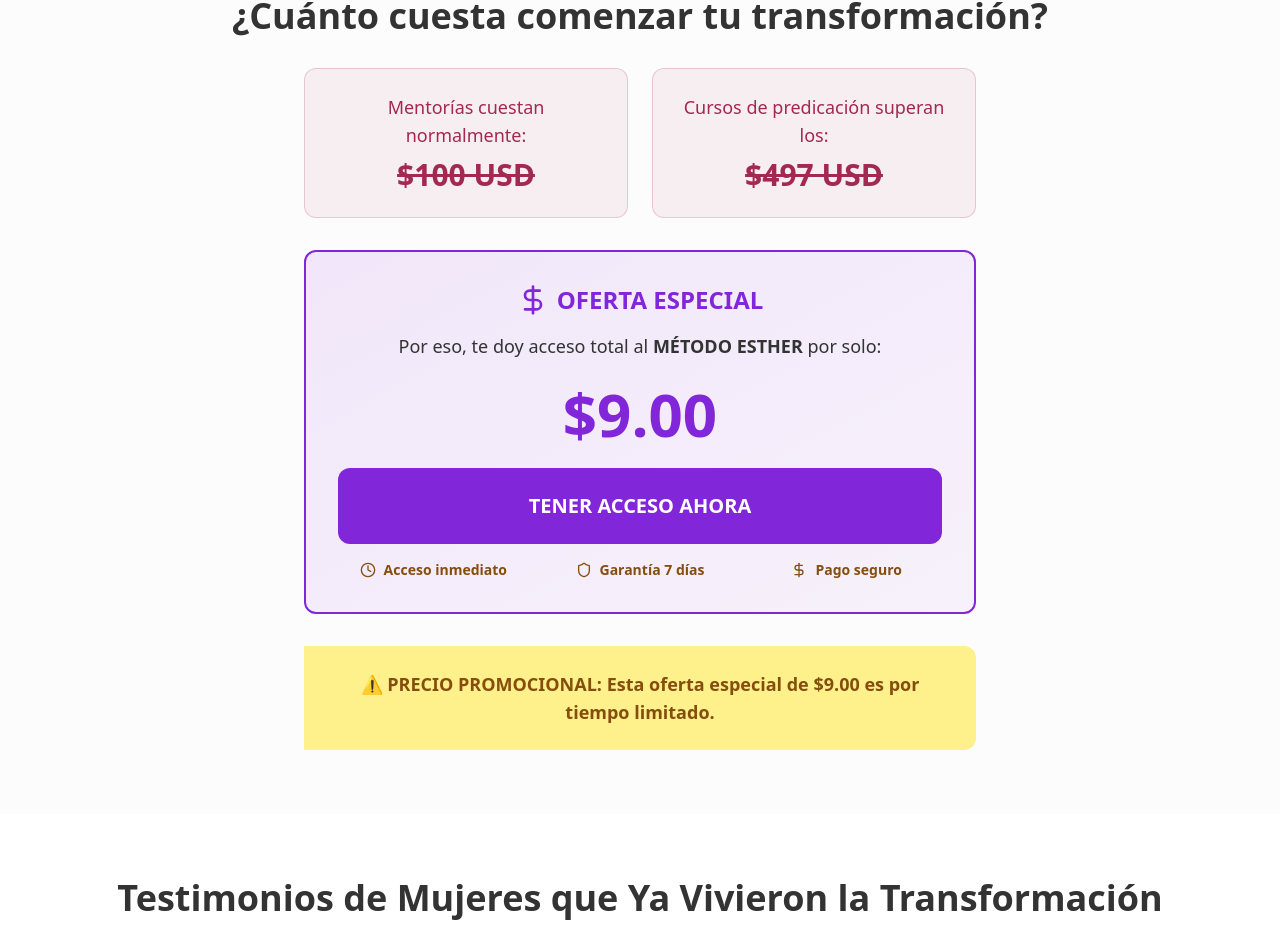
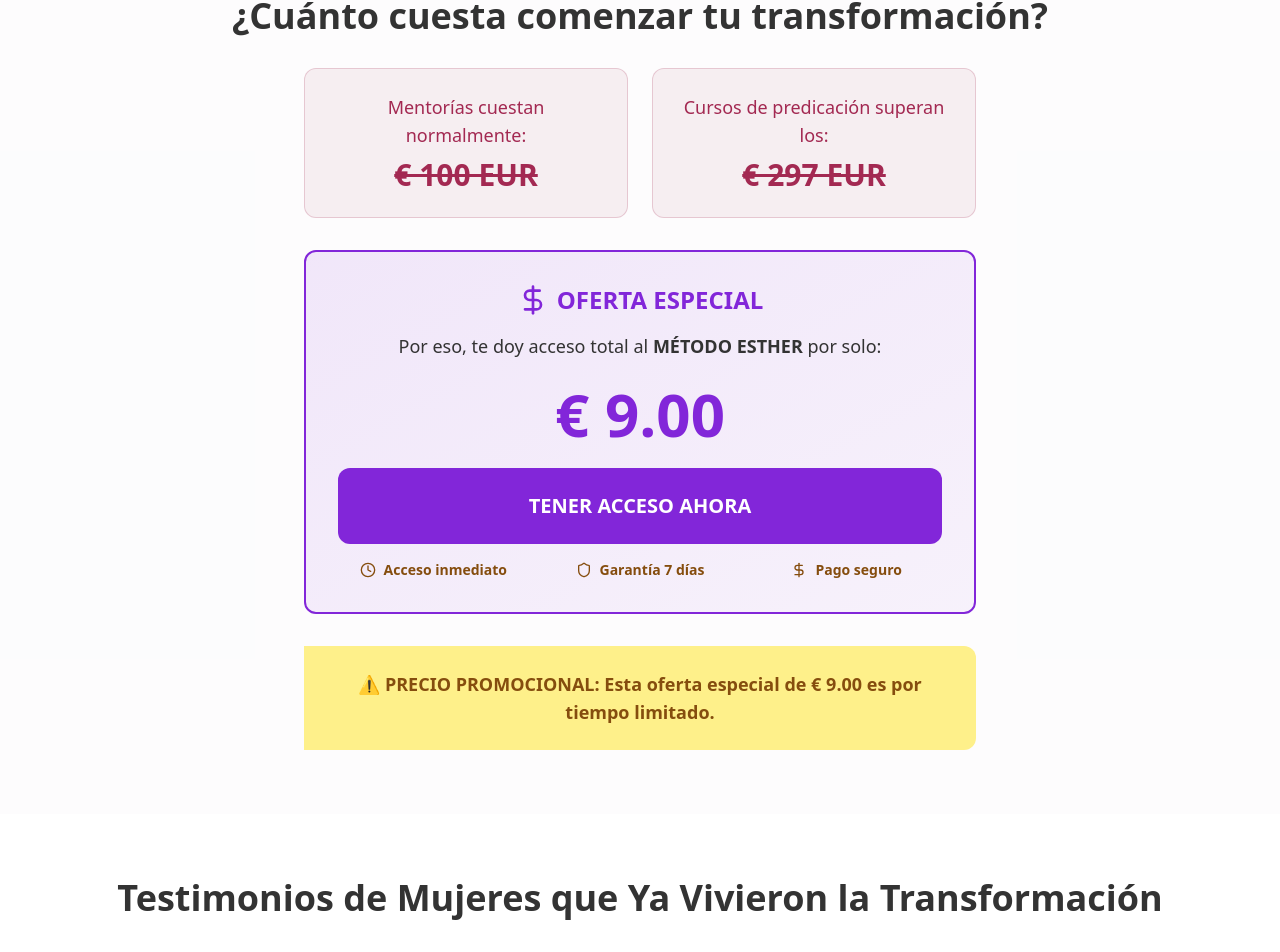
Before and after one commit to luisbr83/Metodo-Ester, a React (Vite) app: page / in a window 1280 px wide. Shown: the part 9502-10454 px from the top of the page. Built offline with nearby package versions, Linux system fonts and the light colour scheme.

Commit message:
Update PricingSection.tsx

```diff
--- a/src/components/PricingSection.tsx
+++ b/src/components/PricingSection.tsx
@@ -17,7 +17,7 @@ const PricingSection = () => {
                 Mentorías cuestan normalmente:
               </p>
               <p className="text-2xl sm:text-3xl font-bold text-anchor-foreground line-through">
-                $100 USD
+                € 100 EUR
               </p>
             </div>
             <div className="bg-anchor border border-anchor-foreground/20 p-4 sm:p-6 rounded-lg">
@@ -25,7 +25,7 @@ const PricingSection = () => {
                 Cursos de predicación superan los:
               </p>
               <p className="text-2xl sm:text-3xl font-bold text-anchor-foreground line-through">
-                $497 USD
+                € 297 EUR
               </p>
             </div>
           </div>
@@ -44,12 +44,12 @@ const PricingSection = () => {
             </p>
 
             <div className="text-center mb-4 sm:mb-6">
-              <span className="text-3xl sm:text-4xl md:text-5xl lg:text-6xl font-bold text-primary">$9.00</span>
+              <span className="text-3xl sm:text-4xl md:text-5xl lg:text-6xl font-bold text-primary">€ 9.00</span>
               <p className="text-sm sm:text-base lg:text-lg text-muted-foreground"></p>
             </div>
 
             <a
-              href="https://pay.hotmart.com/Q101290557Q?off=68usqxse&checkoutMode=10"
+              href="https://pay.hotmart.com/Q101290557Q?off=r11836qq&checkoutMode=10"
               target="_blank"
               rel="noopener noreferrer"
               className="inline-block w-full text-center text-base sm:text-lg lg:text-xl font-bold py-4 sm:py-6 mb-3 sm:mb-4 bg-primary text-white rounded-lg hover:bg-primary-dark transition duration-300 ease-in-out transform hover:scale-105"
@@ -76,7 +76,7 @@ const PricingSection = () => {
           {/* Urgency Element */}
           <div className="bg-yellow-200 p-4 sm:p-6 rounded-r-lg max-w-2xl mx-auto mt-4">
             <p className="text-sm sm:text-base lg:text-lg font-semibold text-yellow-800 px-2">
-              ⚠️ <strong>PRECIO PROMOCIONAL:</strong> Esta oferta especial de $9.00 es por tiempo limitado.
+              ⚠️ <strong>PRECIO PROMOCIONAL:</strong> Esta oferta especial de € 9.00 es por tiempo limitado.
             </p>
           </div>
         </div>
```
